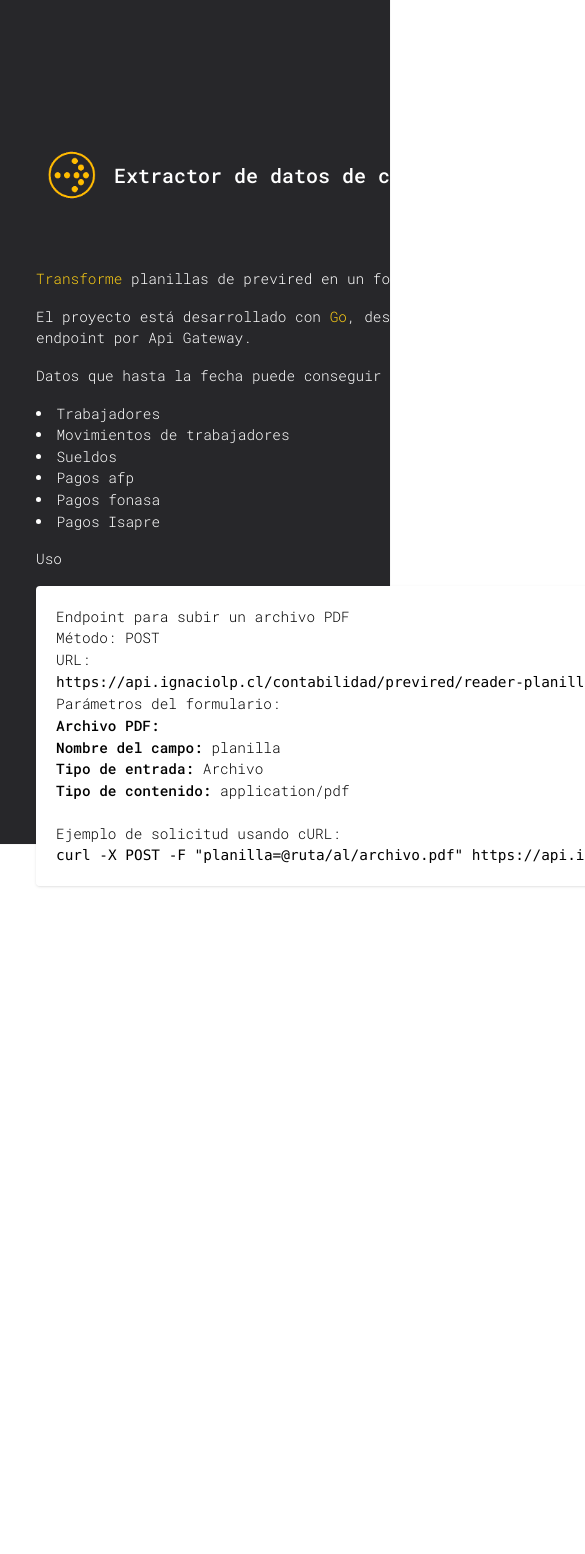
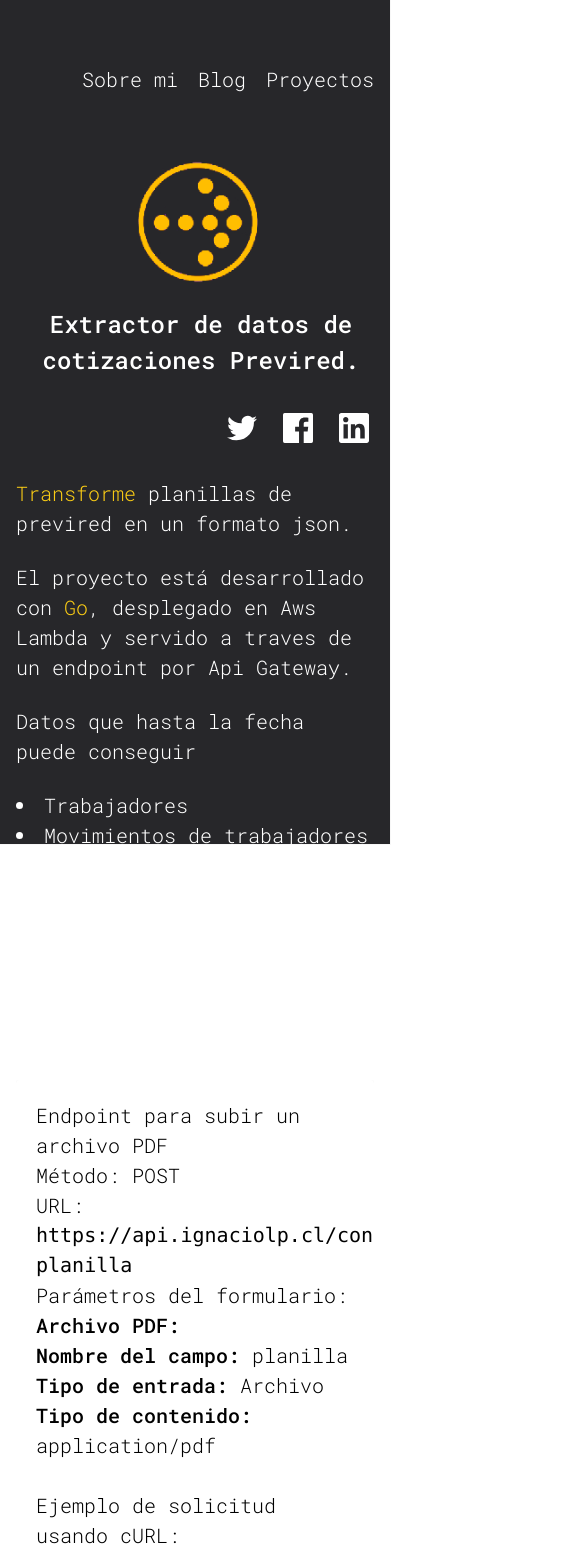
Before and after one commit to ignacio-magno/portafolio_v2, a Next.js app: page /proyectos/extractor-datos-cotizaciones-pdf-previred in a window 390 px wide. Shown: the top 1554 px of the page, 585 px wide, since content can reach past the window. Before the commit the page ends 950 px from the top, so only its background shows below. Built offline with nearby package versions, Linux system fonts and the light colour scheme.

Commit message:
fixed mobile design.

```diff
--- a/app/blog/page.tsx
+++ b/app/blog/page.tsx
@@ -9,7 +9,7 @@
 export default async function Page() {
     const elements = await getBlogs()
     return <main>
-        <h1 className={"text-xl font-medium "}>Mi blog personal.</h1>
+        <h1 className={"md:text-2xl font-medium "}>Mi blog personal.</h1>
         <br/>
         <p>Pensamientos, ideas, tutoriales, curiosidades, todo lo escribiré aquí y que crea que pueda ayudar un poco
             a los demás, a veces escribiré solo por la gracia de poder documentar lo que se me ocurre en el momento.</p>
@@ -27,7 +27,7 @@
             <p className={"mb-5"}>
                 {body}
             </p>
-            <div className={"flex gap-x-3 mt-3"}>
+            <div className={"flex flex-wrap gap-x-3 mt-3 gap-y-2"}>
                 {tags.map(tag => <Tag item={tag} key={tag}/>)}
             </div>
         </div>
--- a/app/globals.css
+++ b/app/globals.css
@@ -3,3 +3,8 @@
 @tailwind base;
 @tailwind components;
 @tailwind utilities;
+
+pre {
+    white-space: pre-wrap;
+    word-break: keep-all
+}
--- a/app/layout.tsx
+++ b/app/layout.tsx
@@ -18,13 +18,13 @@
         </div>
 
         <div
-            className={"font-roboto-mono font-light max-w-[90rem] mx-auto px-9 md:px-9 w-full lg:px-20 flex flex-col h-screen text-white text-base"}>
-            <div className={"flex-1 w-[50rem] m-auto "}>
+            className={"font-roboto-mono font-light max-w-[90rem] mx-auto px-4 md:px-9 w-full lg:px-20 flex flex-col h-screen text-white text-base"}>
+            <div className={"flex-1 md:w-[50rem] m-auto text-xl md:text-base"}>
                 <div className={"relative mt-16 mb-16"}>
                     <div className={"w-full flex justify-between items-center pb-16"}>
                         <div></div>
                         <div className={"flex gap-x-5 "}>
-                            <Link href={"/"}>Sobre mi</Link>
+                            <Link href={"/"} rel={"canonical"}>Sobre mi</Link>
                             <Link href={"/blog"}>Blog</Link>
                             <Link href={"/proyectos"}>Proyectos</Link>
                             {/*
--- a/app/page.tsx
+++ b/app/page.tsx
@@ -28,21 +28,23 @@
                     </div>
                     <h1 className="text-4xl font-bold ">Ignacio L. Paycho</h1>
                 </div>
-                <div className={"flex gap-x-4"}>
-                    <Link href={"https://github.com/ignacio-magno"} rel={"nofollow"}>
-                        <CarbonLogoGithub fontSize={25}/>
+                <div className={"flex gap-x-4 w-full md:w-max"}>
+                    <Link href={"https://github.com/ignacio-magno"} rel={"nofollow"} className={"m-auto"}>
+                        <CarbonLogoGithub className={"text-[50px] md:text-[26px]"}/>
                     </Link>
-                    <Link href={"https://www.instagram.com/"} rel={"nofollow"}>
-                        <CarbonLogoInstagram fontSize={25}/>
+                    <Link href={"https://www.instagram.com/"} rel={"nofollow"} className={"m-auto"}>
+                        <CarbonLogoInstagram  className={"text-[50px] md:text-[26px]"}/>
                     </Link>
-                    <Link href={"https://www.linkedin.com/in/ignacio-l-paycho-767885140/"} rel={"nofollow"}>
-                        <CarbonLogoLinkedin fontSize={25}/>
+                    <Link href={"https://www.linkedin.com/in/ignacio-l-paycho-767885140/"} rel={"nofollow"}
+                          className={"m-auto"}>
+                        <CarbonLogoLinkedin  className={"text-[50px] md:text-[26px]"}/>
                     </Link>
-                    <Link href={"https://www.youtube.com/channel/UCbrN_ryT5ubp9InpLdcnDNw"} rel={"nofollow"}>
-                        <CarbonLogoYoutube fontSize={25}/>
+                    <Link href={"https://www.youtube.com/channel/UCbrN_ryT5ubp9InpLdcnDNw"} rel={"nofollow"}
+                          className={"m-auto"}>
+                        <CarbonLogoYoutube className={"text-[50px] md:text-[26px]"}/>
                     </Link>
-                    <Link href={"mailto:lasterriens@gmail.com"} rel={"nofollow"} type={"email"}>
-                        <CarbonEmail fontSize={25}/>
+                    <Link href={"mailto:lasterriens@gmail.com"} rel={"nofollow"} type={"email"} className={"m-auto"}>
+                        <CarbonEmail className={"text-[50px] md:text-[26px]"}/>
                     </Link>
                 </div>
 
--- a/app/proyectos/api-previred/page.tsx
+++ b/app/proyectos/api-previred/page.tsx
@@ -24,10 +24,13 @@
     return <>
         <Image src={"/linkedin-card-previred.png"} alt={"image"} hidden width={1080} height={1350}/>
 
-        <div className={"flex gap-x-4 ml-3 items-center"}>
-            <Image src={"/previred-api-shared-png.png"} alt={"logo previred"} width={300} height={100}/>
-            <h1 className={"text-xl font-medium"}>Previred Api</h1>
+        <div className={"flex flex-col md:flex-row gap-x-4 ml-3 items-center"}>
+            <div className={"relative h-20 w-80 md:h-16 md:w-52 mb-5 md:mb-0"}>
+                <Image src={"/previred-api-shared-png.png"} alt={"logo previred"} fill/>
+            </div>
+            <h1 className={"text-2xl text-center md:text-xl font-medium"}>Previred Api</h1>
         </div>
+        <br/>
 
         <Shared href={urlPage}/>
 
@@ -45,7 +48,7 @@
 
         <Link href={"https://github.com/ignacio-magno/api-previred"} className={""} target={"_blank"} rel={"nofollow"}>
             <div
-                className={"px-5 py-2 bg-green-700 text-white rounded-lg flex gap-x-5 justify-center pt-4 text-md mt-5"}>
+                className={"px-5 py-2 bg-green-700 text-white rounded-lg flex gap-x-5 justify-center pt-4 text-md mt-8 md:mt-5"}>
                 <CarbonLogoGithub fontSize={25}/> Ir Al código
             </div>
         </Link>
--- a/app/proyectos/api-servicios-impuestos-internos-sii/page.tsx
+++ b/app/proyectos/api-servicios-impuestos-internos-sii/page.tsx
@@ -29,9 +29,11 @@
     return <>
         <div>
             <Image src={"/sii-api.png"} alt={"image"} width={1350} height={1080} hidden/>
-            <div className={"flex gap-x-4 ml-3 items-center"}>
-                <Image src={"/sii.png"} alt={"image"} width={50} height={50}/>
-                <h1 className={"text-xl font-medium"}>Api Servicios impuestos internos</h1>
+            <div className={"flex flex-col md:flex-row gap-x-4 ml-3 items-center"}>
+                <div className={"relative h-32 w-32 md:h-20 md:w-20 mb-5 md:mb-0"}>
+                    <Image src={"/sii.png"} alt={"image"} fill/>
+                </div>
+                <h1 className={"text-2xl text-center md:text-xl font-medium"}>Api Servicios impuestos internos</h1>
             </div>
             <br/>
             <Shared href={urlPage}/>
@@ -74,7 +76,7 @@
             <Link href={"https://github.com/ignacio-magno/sii-api-cl"} className={""} target={"_blank"}
                   rel={"nofollow"}>
                 <div
-                    className={"px-5 py-2 bg-green-700 text-white rounded-lg flex gap-x-5 justify-center pt-4 text-md mt-5"}>
+                    className={"px-5 py-2 bg-green-700 text-white rounded-lg flex gap-x-5 justify-center pt-4 text-md mt-8 md:mt-5"}>
                     <CarbonLogoGithub fontSize={25}/> Ir Al código
                 </div>
             </Link>
--- a/app/proyectos/extractor-datos-cotizaciones-pdf-previred/page.tsx
+++ b/app/proyectos/extractor-datos-cotizaciones-pdf-previred/page.tsx
@@ -24,14 +24,16 @@
 
     return <>
         <Image src={"/cotizaciones-to-json-linkedin.png"} alt={"image"} width={1080} height={1350} hidden/>
-        <div className={"flex gap-x-4 ml-3 items-center"}>
-            <Image src={"/previred.png"} alt={"logo previred"} width={50} height={50}/>
-            <h1 className={"text-xl font-medium"}>Extractor de datos de cotizaciones Previred.</h1>
+        <div className={"flex flex-col md:flex-row gap-x-4 ml-3 items-center"}>
+            <div className={"relative h-32 w-32 md:h-20 md:w-20 mb-5 md:mb-0"}>
+                <Image src={"/previred.png"} alt={"logo previred"} fill/>
+            </div>
+            <h1 className={"text-2xl text-center md:text-xl font-medium"}>Extractor de datos de cotizaciones Previred.</h1>
         </div>
         <br/>
         <Shared href={urlPage}/>
         <br/>
-        <div className={"flex flex-col gap-y-4"}>
+        <div className={"flex flex-col gap-y-6 md:gap-y-4"}>
             <p>
                 <ImportantWord>Transforme</ImportantWord> planillas de previred en un formato json.
             </p>
@@ -52,15 +54,18 @@
                 <li>Pagos Isapre</li>
             </ul>
 
-            <h3>Uso</h3>
-
-            <div className={"bg-white text-black px-5 py-5 rounded shadow overflow-auto"}>
+            <h3 className={"text-xl my-4"}>Ejemplo de uso en Curl</h3>
+            <div className={"relative h-[800px] md:h-auto"}>
+                <div className={"absolute md:static overflow-auto bg-white w-full md:w-auto"}>
+                    <div className={"text-black px-5 py-5 rounded shadow"}>
                         <h1>Endpoint para subir un archivo PDF</h1>
 
                         <h2>Método: POST</h2>
 
                         <h2>URL:</h2>
+                        <pre>
                     <code>https://api.ignaciolp.cl/contabilidad/previred/reader-planilla</code>
+                    </pre>
 
                         <h2>Parámetros del formulario:</h2>
                         <ul>
@@ -77,12 +82,13 @@
                         <br/>
 
                         <h2>Ejemplo de solicitud usando cURL:</h2>
-                <pre>
-                <code>
+                        <pre><code>
                   curl -X POST -F &quot;planilla=@ruta/al/archivo.pdf&quot; https://api.ignaciolp.cl/contabilidad/previred/reader-planilla
-            </code>
-          </pre>
+                    </code></pre>
                     </div>
+                </div>
+            </div>
+
         </div>
 
     </>
--- a/app/proyectos/extractor-datos-f29/page.tsx
+++ b/app/proyectos/extractor-datos-f29/page.tsx
@@ -27,10 +27,14 @@
     const urlPage = process.env.HOST + "/proyectos/extractor-datos-f29";
     return <>
         <Image src={"/f29-linkedin.png"} alt={"f29 logo"} width={200} height={200} hidden/>
-        <div className={"flex gap-x-4 ml-3 items-center"}>
-            <Image src={"/f29.png"} alt={"f29 logo"} width={50} height={50}/>
-            <h1 className={"text-xl font-medium"}>Extractor de datos de F29.</h1>
+        <div className={"flex flex-col md:flex-row gap-x-4 ml-3 items-center"}>
+            <div className={"relative h-32 w-32 md:h-20 md:w-20 mb-5 md:mb-0"}>
+                <Image src={"/f29.png"} alt={"f29 logo"} fill/>
+            </div>
+            <h1 className={"text-2xl text-center md:text-xl font-medium"}>Extractor de datos de F29.</h1>
         </div>
+
+        <br/>
         <Shared href={urlPage}/>
         <br/>
         <div className={"flex flex-col gap-y-4"}>
@@ -48,7 +52,7 @@
         <Link href={"https://github.com/ignacio-magno/f29-deserialize"} className={""} target={"_blank"}
               rel={"nofollow"}>
             <div
-                className={"px-5 py-2 bg-green-700 text-white rounded-lg flex gap-x-5 justify-center pt-4 text-md mt-5"}>
+                className={"px-5 py-2 bg-green-700 text-white rounded-lg flex gap-x-5 justify-center pt-4 text-md mt-8 md:mt-5"}>
                 <CarbonLogoGithub fontSize={25}/> Ir Al código
             </div>
         </Link>
--- a/app/proyectos/page.tsx
+++ b/app/proyectos/page.tsx
@@ -13,7 +13,7 @@
     const def = await getProyectos()
 
     return <>
-        <h1 className={"text-xl font-medium"}>Proyectos Open Source y Apis.</h1>
+        <h1 className={"text-2xl font-medium"}>Proyectos Open Source y Apis.</h1>
         <br/>
         <br/>
         <div className={"flex flex-col gap-y-4"}>
@@ -44,12 +44,16 @@
 
 function Item({href, tags, title, pathImage, body, type}: IProyectos["Card"]) {
     return <Link href={href} rel={"nofollow"}>
-        <div className={"bg-white px-14 py-7 text-black"}>
-            <div className={"flex justify-between items-center"}>
-                <div className={"flex gap-x-2 items-center"}>
-                    <Image src={pathImage} alt={"lupa politica logo"} width={50} height={50}/>
-                    <h2 className={"text-xl font-medium"}>{title}</h2>
+        <div className={"bg-white px-5 md:px-14 py-7 text-black"}>
+            <div className={"flex flex-col md:flex-row justify-between items-center"}>
+                <div className={"flex flex-col md:flex-row gap-x-2 items-center"}>
+                    <div className={"relative h-28 w-28 mb-4 md:h-14 md:w-14 md:mb-0"}>
+                        <Image src={pathImage} alt={"lupa politica logo"} fill/>
+                    </div>
+
+                    <h2 className={"text-2xl font-medium"}>{title}</h2>
                 </div>
+
                 <p className={"text-xs"}>{type}</p>
             </div>
             <br/>
--- a/components/Shared.tsx
+++ b/components/Shared.tsx
@@ -5,17 +5,17 @@
     const size = 25
     return <div className={"flex gap-x-4 items-center justify-end"}>
         <Link href={"https://twitter.com/intent/tweet?url=" + href} className={""} target={"_blank"} rel={"nofollow"} >
-            <CarbonLogoTwitter fontSize={size}/>
+            <CarbonLogoTwitter className={"text-[40px] md:text-[26px]"}/>
         </Link>
 
         <Link href={"https://www.facebook.com/sharer/sharer.php?u=" + href} className={""} target={"_blank"}
               rel={"nofollow"}>
-            <CarbonLogoFacebook fontSize={size}/>
+            <CarbonLogoFacebook className={"text-[40px] md:text-[26px]"}/>
         </Link>
 
         <Link href={"https://www.linkedin.com/sharing/share-offsite/?url=" + href} className={""} target={"_blank"}
               rel={"nofollow"}>
-            <CarbonLogoLinkedin fontSize={size}/>
+            <CarbonLogoLinkedin className={"text-[40px] md:text-[26px]"}/>
         </Link>
     </div>
 }
```
Lines whose indentation alone changed are shown as unchanged.
